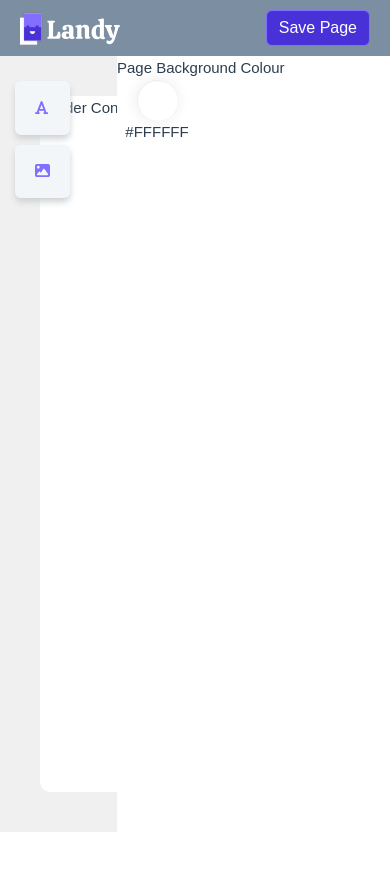
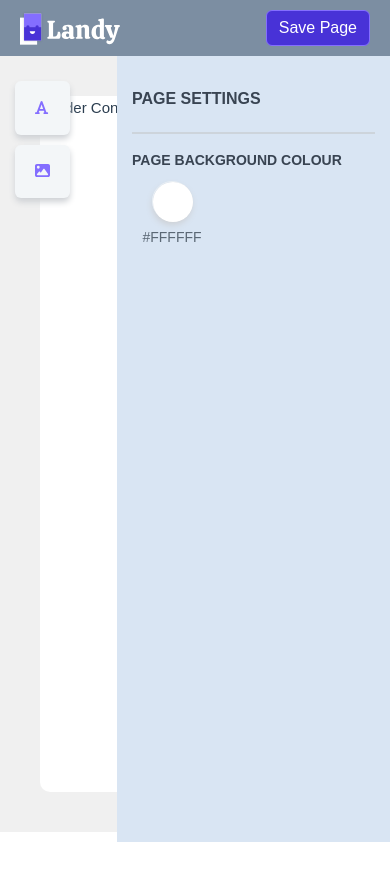
Before and after one commit to taml/Landy, a Vue app: page / in a window 390 px wide. Shown: the top 880 px of the page. After the commit the page ends 844 px from the top, so only its background shows below. Built offline with nearby package versions, Linux system fonts and the light colour scheme; the HTML template or start-up script is replaced by a standard one.

Commit message:
Add more style to right sidebar/aside and editor components.

```diff
--- a/src/assets/main.css
+++ b/src/assets/main.css
@@ -10,7 +10,22 @@ h1, h2, h3, h4, h5, h6 {
   font-weight: 600;
 }
 
+h1 {
+  font-size: 2em;
+}
+
 p, a, ul, ol, li, button, input {
   font-family: 'Merriweather Sans', sans-serif;
   font-weight: 400;
 }
+
+figcaption {
+  color: #5b6875;
+}
+
+/* Override the Quill toolbar here as style is ignored at the component level */
+.ql-toolbar {
+  background: #f3f6f8;
+  border-radius: 8px 8px 0 0;
+  box-shadow: 0px 4px 6px #ced1d5;
+}
--- /dev/null
+++ b/src/components/PageColorPicker.vue
@@ -0,0 +1,73 @@
+<script setup lang="ts">
+  import { ref } from 'vue'
+  import { storeToRefs } from 'pinia'
+  import { useBuilderStore } from '@/stores/builder'
+
+  const builderStore = useBuilderStore()
+  const { backgroundColor } = storeToRefs(builderStore)
+  const { setBackgroundColor } = builderStore
+
+  // Use reactive state variable to get the initial color chosen
+  const customColor = ref(backgroundColor.value)
+</script>
+
+<template>
+  <h6 class="heading">Page Background Colour</h6>
+  <div class="color-option">
+    <span class="color-circle"><input type="color" v-model="customColor" @change="setBackgroundColor(customColor)"/></span>
+    <p class="color-selection" aria-label="Colour selected.">{{ backgroundColor }}</p>
+  </div>
+</template>
+
+<style scoped>
+  .heading {
+    color: #394452;
+    font-size: 14px;
+    font-weight: 700;
+    text-transform: uppercase;
+    margin-top: 15px;
+    margin-bottom: 10px;
+  }
+
+  .color-option {
+    width: 80px;
+    text-align: center;
+  }
+
+  .color-option input {
+    border-radius: 50%;
+    height: 40px;
+    width: 40px;
+    border: none;
+    outline: none;
+    padding: 0;
+    cursor: pointer;
+  }
+
+  .color-circle {
+    display: block;
+    height: 40px;
+    width: 40px;
+    border-radius: 50px;
+    margin-left: auto;
+    margin-right: auto;
+    border: 1px solid #e9eff4;
+    box-shadow: 0px 4px 6px #ced1d5;
+  }
+
+  .color-selection {
+    color: #5b6875;
+    font-size: 14px;
+    font-weight: 500;
+    margin-top: 5px;
+  }
+
+  input::-webkit-color-swatch-wrapper {
+    padding: 0;
+  }
+
+  input[type="color"]::-webkit-color-swatch {
+    border: none;
+    border-radius: 100%;
+  }
+</style>
--- a/src/components/SaveModal.vue
+++ b/src/components/SaveModal.vue
@@ -107,6 +107,7 @@
   }
 
   .modal-body input {
+    background: #f3f6f8;
     border: 2px solid #846EFF;
     border-radius: 8px;
     color: #5b6875;
--- a/src/components/SidebarLeft.vue
+++ b/src/components/SidebarLeft.vue
@@ -47,10 +47,10 @@
     max-width: 220px;
   }
 
-  @media screen and (max-width: 700px) {
+  @media screen and (max-width: 750px) {
     aside {
       max-width: 90px;
-      height: calc(100% - 57px);
+      height: calc(100% - 58px);
       position: absolute;
       left: 0;
       background: transparent;
@@ -70,7 +70,7 @@
     margin-top: 15px;
   }
 
-  @media screen and (max-width: 700px) {
+  @media screen and (max-width: 750px) {
     .heading {
       display: none;
     }
--- a/src/components/SidebarRight.vue
+++ b/src/components/SidebarRight.vue
@@ -1,7 +1,7 @@
 <script setup lang="ts">
-  import { ref } from 'vue'
   import { storeToRefs } from 'pinia'
   import { useBuilderStore } from '@/stores/builder'
+  import PageColorPicker from '@/components/PageColorPicker.vue'
   import TextBlockEditor from '@/components/TextBlockEditor.vue'
   import ImageBlockEditor from '@/components/ImageBlockEditor.vue'
 
@@ -10,20 +10,14 @@
   })
 
   const builderStore = useBuilderStore()
-  const { block, backgroundColor } = storeToRefs(builderStore)
-  const { setBackgroundColor } = builderStore
-
-  const customColor = ref(backgroundColor.value)
+  const { block } = storeToRefs(builderStore)
 
 </script>
 
 <template>
   <aside :class="toggleEditor && 'hide-editor'">
-    <p>Page Background Colour</p>
-    <div class="color-option">
-      <span class="color-circle"><input type="color" v-model="customColor" @change="setBackgroundColor(customColor)"/></span>
-      <p>{{ backgroundColor }}</p>
-    </div>
+    <h5 class="heading">Page Settings</h5>
+    <PageColorPicker />
     <TextBlockEditor v-if="block?.type === 'text'" />
     <ImageBlockEditor v-else-if="block?.type === 'image'" />
   </aside>
@@ -31,14 +25,18 @@
 
 <style scoped>
   aside {
-    background-color: #ffffff;
     flex: 1;
+    background-color: #D9E5F3;
+    padding: 15px;
+    max-width: 400px;
+    height: 100vh;
+    overflow-y: auto;
   }
 
-  @media screen and (max-width: 700px) {
+  @media screen and (max-width: 750px) {
     aside {
       width: 70%;
-      height: 100%;
+      height: calc(100% - 58px);
       position: absolute;
       right: 0;
       z-index: 2;
@@ -49,39 +47,14 @@
     max-width: 0;
   }
 
-  .color-option {
-    width: 80px;
-    text-align: center;
-  }
-
-  .color-option input {
-    border-radius: 50%;
-    height: 40px;
-    width: 40px;
-    border: none;
-    outline: none;
-    padding: 0;
-    cursor: pointer;
-  }
-
-  .color-circle {
-    display: block;
-    height: 40px;
-    width: 40px;
-    border-radius: 50px;
-    margin-left: auto;
-    margin-right: auto;
-    border: 1px solid #e9eff4;
-    box-shadow: 0px 0px 14px rgba(33, 48, 79, 0.10);
-  }
-
-  input::-webkit-color-swatch-wrapper {
-    padding: 0;
-  }
-
-  input[type="color"]::-webkit-color-swatch {
-    border: none;
-    border-radius: 100%;
+  .heading {
+    color: #394452;
+    font-size: 16px;
+    font-weight: 700;
+    text-transform: uppercase;
+    margin-top: 15px;
+    padding-bottom: 20px;
+    border-bottom: 2px solid #cdd4db;
   }
 
 </style>
--- a/src/components/SimpleBlock.vue
+++ b/src/components/SimpleBlock.vue
@@ -45,7 +45,7 @@
     margin-left: 5px;
   }
 
-  @media screen and (max-width: 700px) {
+  @media screen and (max-width: 750px) {
     .simple-block-text {
       display: none;
     }
--- a/src/components/TextBlockEditor.vue
+++ b/src/components/TextBlockEditor.vue
@@ -10,23 +10,28 @@
   const { block, blockIndex } = storeToRefs(builderStore)
   const { updateBlock } = builderStore
 
+  // Declare/intialise some variables ready to mount Quill editor
   const editorContainer = ref(null)
   let editor: Quill
 
+  // Check the block data relates to the Text block element
   const isTextBlock = computed(() =>
     block.value?.content && 'text' in block.value.content
   )
 
+  // Get the text block as a reactive computed value
   const textContent = computed(() =>
     isTextBlock.value ? (block.value!.content as TextBlock).text : ''
   )
 
   watch(block, () => {
+    // Update the editor content if a different block is selected
     editor.root.innerHTML = textContent.value
   })
 
   onMounted(() => {
     if(editorContainer.value) {
+      // Initialise a new Quill editor and configure it
       editor = new Quill(editorContainer.value!, {
         theme: 'snow',
         placeholder: 'Write your best landing page content!',
@@ -39,10 +44,12 @@
         }
       })
 
+      // If the block has text content assign it to the editor
       if (isTextBlock.value && textContent.value.length > 0) editor.root.innerHTML = textContent.value
 
       editor.on('text-change', () => {
         if (block.value) {
+          // When text input changes in the editor, update the relevant Text block
           updateBlock(blockIndex.value, {...block.value.content, text: editor.root.innerHTML})
         }
       })
@@ -51,6 +58,27 @@
 </script>
 
 <template>
-  <p>Edit this Text Block</p>
-  <div ref="editorContainer" aria-label="Text block input area."></div>
+  <h6 class="heading">Edit this Text Block</h6>
+  <div class="editor-container" ref="editorContainer" aria-label="Text block input area."></div>
 </template>
+
+<style scoped>
+  .heading {
+    color: #394452;
+    font-size: 14px;
+    font-weight: 700;
+    text-transform: uppercase;
+    padding-top: 20px;
+    border-top: 2px solid #cdd4db;
+    margin-top: 15px;
+    margin-bottom: 10px;
+  }
+
+  .ql-container {
+    font-size: 16px;
+    background: #f3f6f8;
+    max-height: 300px;
+    border-radius: 0 0 8px 8px;
+    box-shadow: 0px 4px 6px #ced1d5;
+  }
+</style>
```
Also changed, not shown: src/components/ImageBlockEditor.vue (+139 -18 lines).
